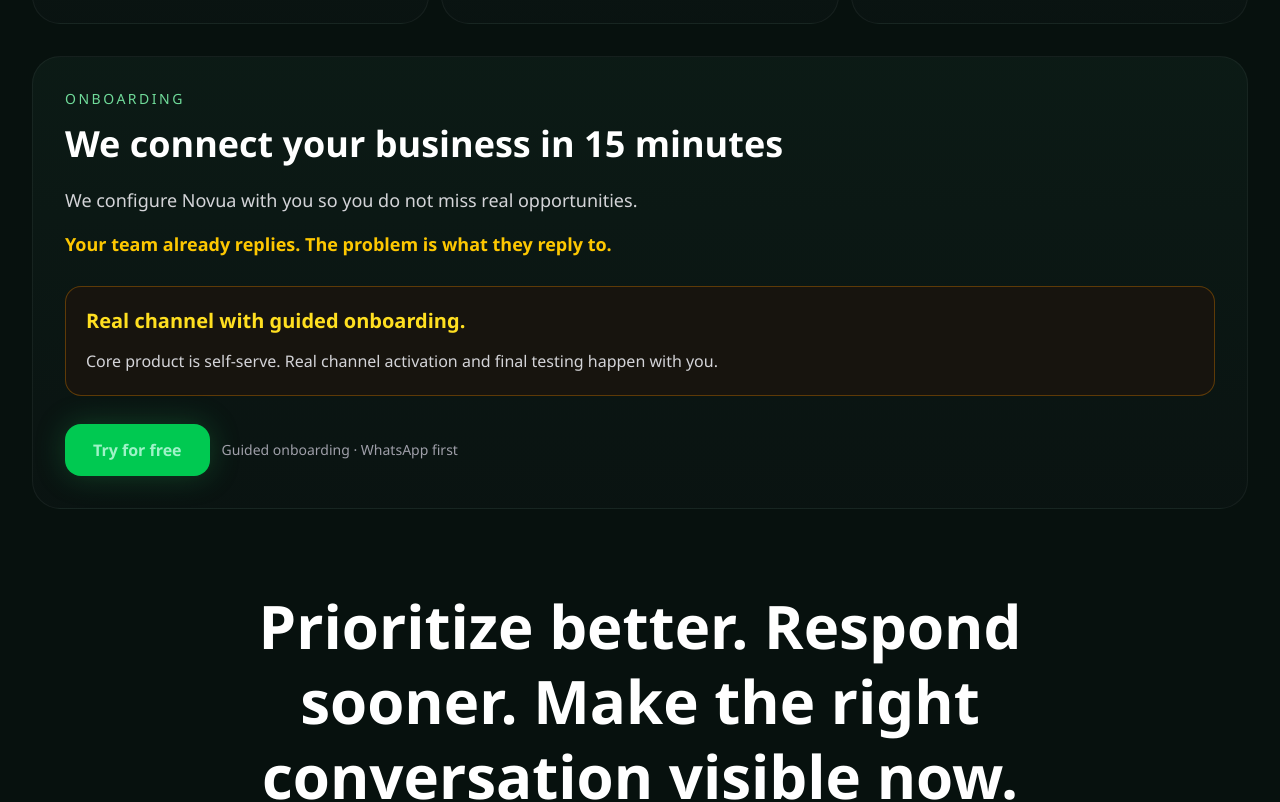
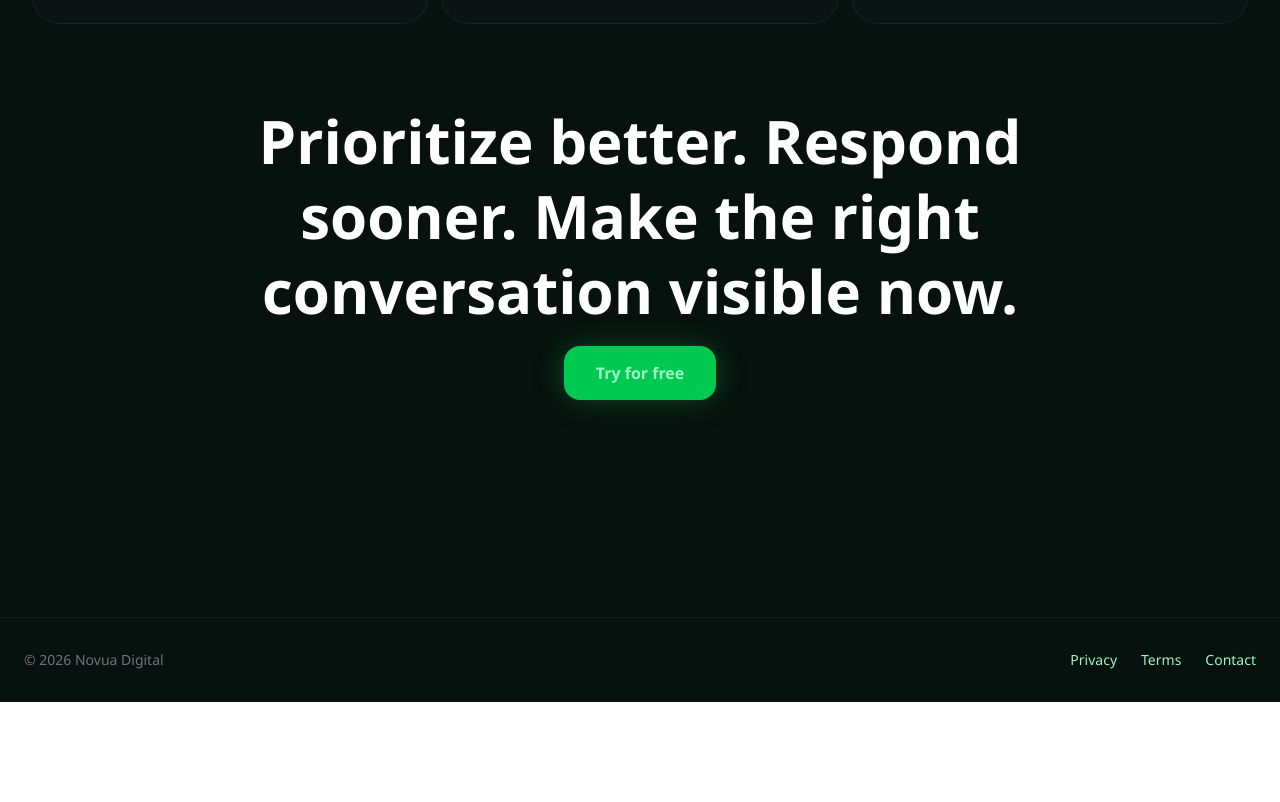
Before and after one commit to iveteamorim/ai-ops-inbox, a Next.js app: page / in a window 1280 px wide. Shown: the part 1393-2195 px from the top of the page. After the commit the page ends 2095 px from the top, so only its background shows below. Built offline with nearby package versions, Linux system fonts and the light colour scheme; no server answers.

Commit message:
Remove onboarding section from landing page

```diff
--- a/src/app/page.tsx
+++ b/src/app/page.tsx
@@ -312,42 +312,6 @@ export default function NovuaLanding() {
         </motion.section>
 
         <motion.section
-          className="mt-8 rounded-[28px] border border-white/5 bg-[linear-gradient(180deg,rgba(12,27,22,0.98),rgba(10,20,18,0.96))] p-6 sm:p-8"
-          variants={fadeUp}
-          initial="hidden"
-          whileInView="show"
-          viewport={{ once: true, amount: 0.4 }}
-        >
-          <p className="mb-3 text-sm uppercase tracking-[0.18em] text-green-300/90">{t("landing_onboarding_eyebrow")}</p>
-          <h2 className="text-3xl font-bold leading-tight text-white sm:text-4xl">
-            {t("landing_connect_business_title")}
-          </h2>
-          <p className="mt-5 max-w-5xl text-base leading-7 text-zinc-300 sm:text-lg">
-            {t("landing_onboarding_subtitle")}
-          </p>
-          <p className="mt-4 max-w-5xl text-base font-semibold leading-7 text-yellow-400 sm:text-lg">
-            {t("landing_onboarding_goal")}
-          </p>
-
-          <div className="mt-7 rounded-2xl border border-yellow-700/50 bg-[#17140E] p-5">
-            <p className="text-xl font-semibold text-yellow-300">{t("landing_onboarding_note_title")}</p>
-            <p className="mt-3 text-base leading-7 text-zinc-300">
-              {t("landing_onboarding_note_text")}
-            </p>
-          </div>
-
-          <div className="mt-7 flex flex-col gap-3 sm:flex-row sm:items-center">
-            <Link
-              href="/signup"
-              className="rounded-2xl bg-green-500 px-7 py-3.5 text-base font-semibold text-black shadow-[0_0_30px_rgba(34,197,94,0.25)] transition duration-300 hover:scale-[1.02] hover:bg-green-400"
-            >
-              {t("landing_cta_free")}
-            </Link>
-            <p className="text-sm text-zinc-400">{t("landing_onboarding_tagline")}</p>
-          </div>
-        </motion.section>
-
-        <motion.section
           className="py-16 text-center sm:py-20"
           variants={fadeUp}
           initial="hidden"
```
